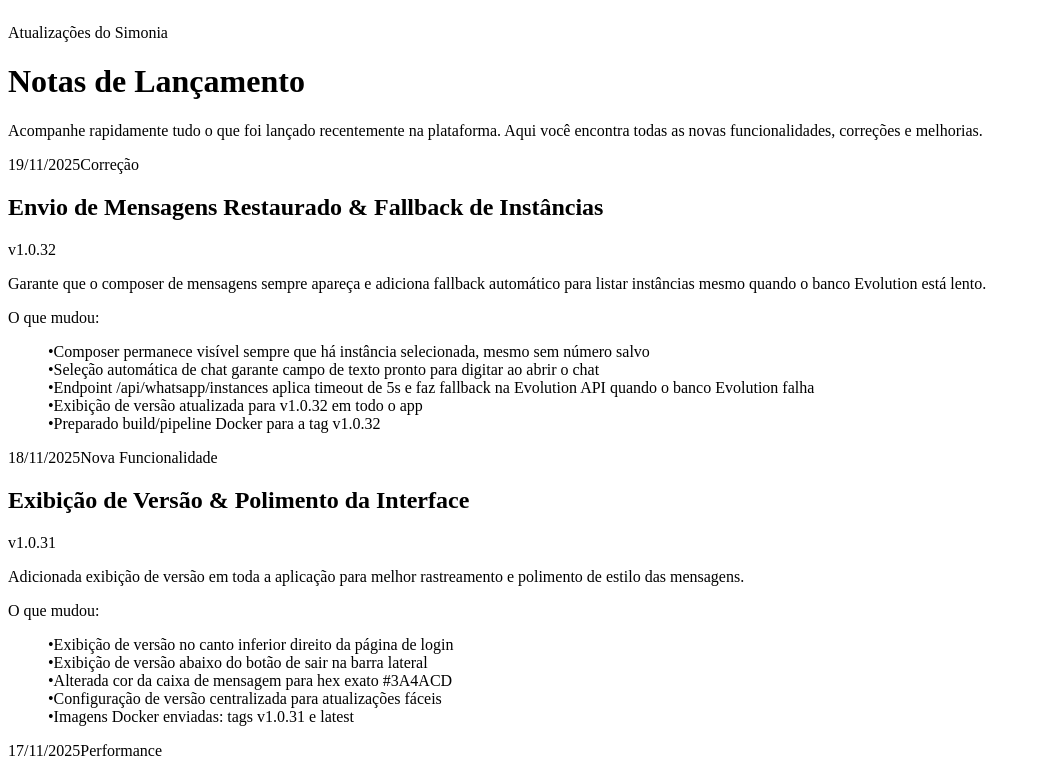
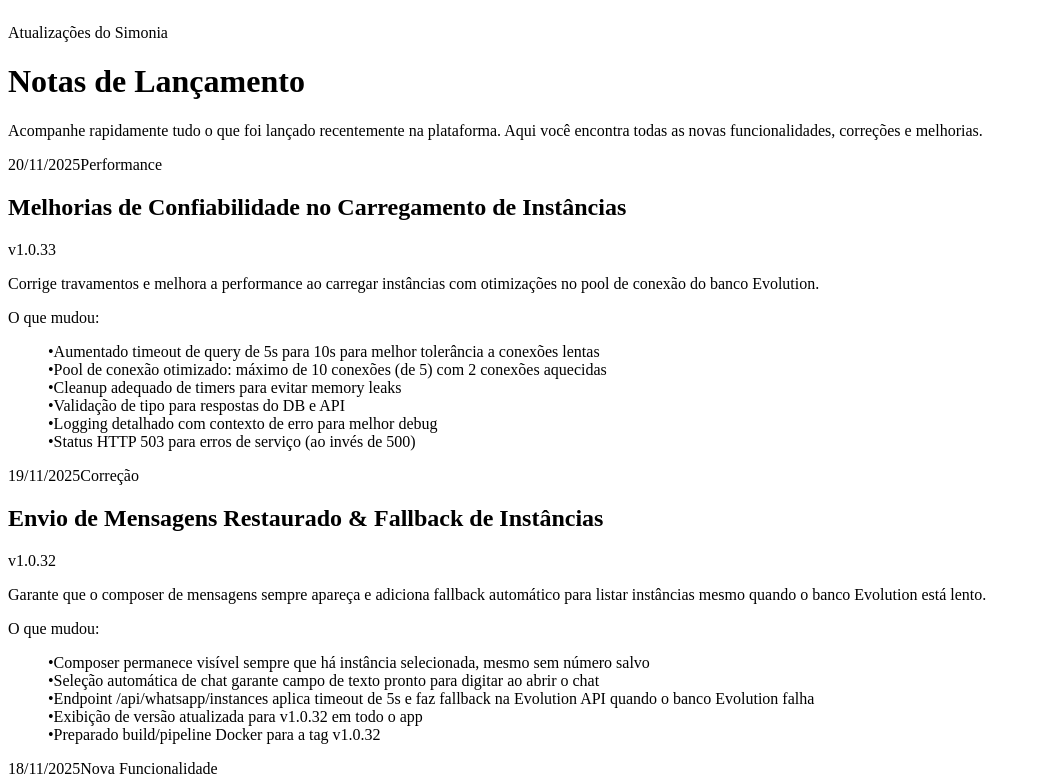
Before and after one commit to seubone/IAMO, a React (Vite) app in the folder client/: page /releases in a window 1280 px wide. Shown: the top 782 px of the page, without its empty margins (0-1041 px from the left). Built offline with nearby package versions, Linux system fonts and the light colour scheme; no server answers.

Commit message:
docs: add v1.0.33 release notes to releases page

```diff
--- a/client/src/data/releases.ts
+++ b/client/src/data/releases.ts
@@ -20,6 +20,21 @@ export interface DocumentationSection {
 }
 
 export const releases: ReleaseItem[] = [
+  {
+    version: "v1.0.33",
+    date: "2025-11-20",
+    title: "Melhorias de Confiabilidade no Carregamento de Instâncias",
+    description: "Corrige travamentos e melhora a performance ao carregar instâncias com otimizações no pool de conexão do banco Evolution.",
+    type: 'perf',
+    changes: [
+      "Aumentado timeout de query de 5s para 10s para melhor tolerância a conexões lentas",
+      "Pool de conexão otimizado: máximo de 10 conexões (de 5) com 2 conexões aquecidas",
+      "Cleanup adequado de timers para evitar memory leaks",
+      "Validação de tipo para respostas do DB e API",
+      "Logging detalhado com contexto de erro para melhor debug",
+      "Status HTTP 503 para erros de serviço (ao invés de 500)"
+    ]
+  },
   {
     version: "v1.0.32",
     date: "2025-11-19",
```
